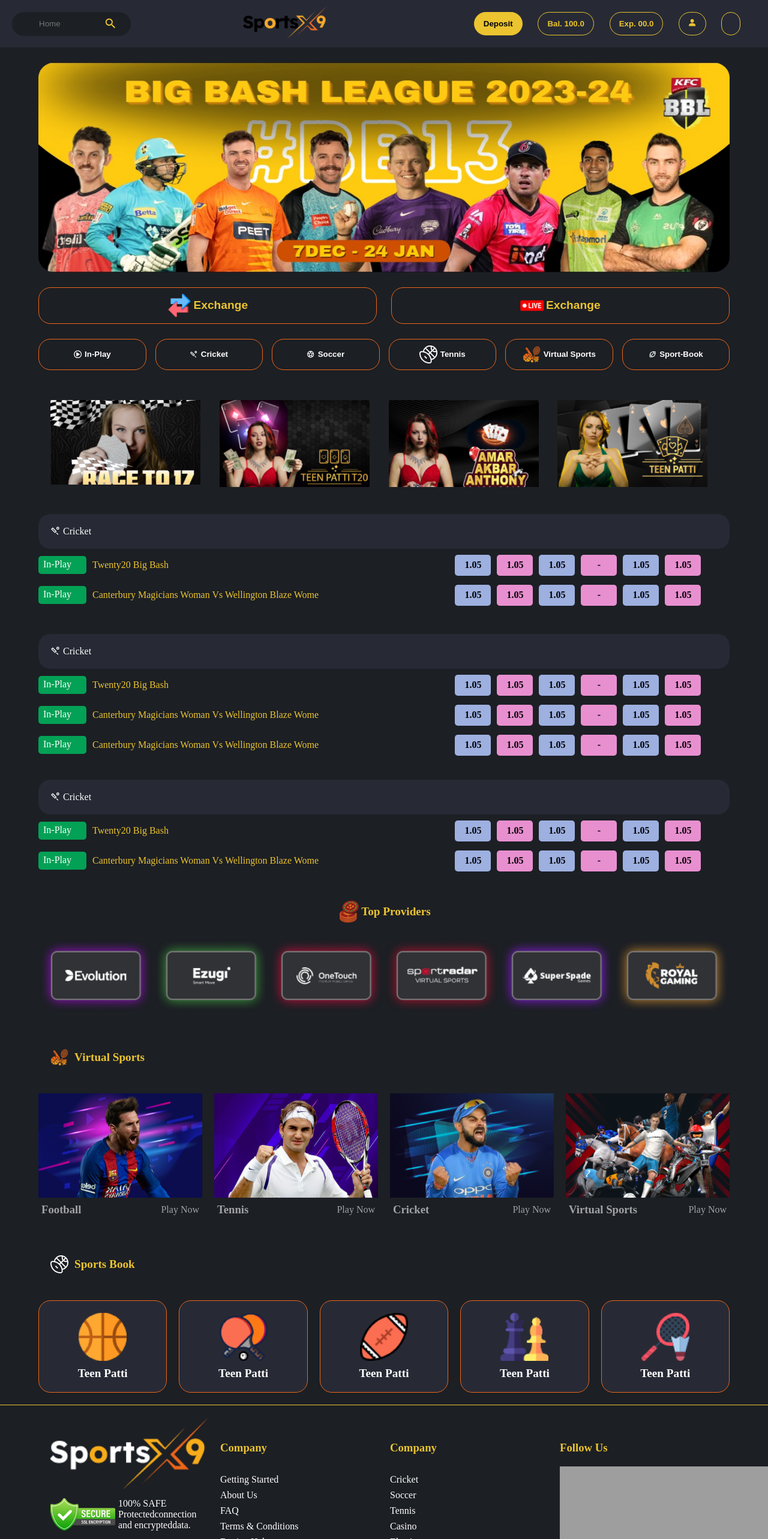
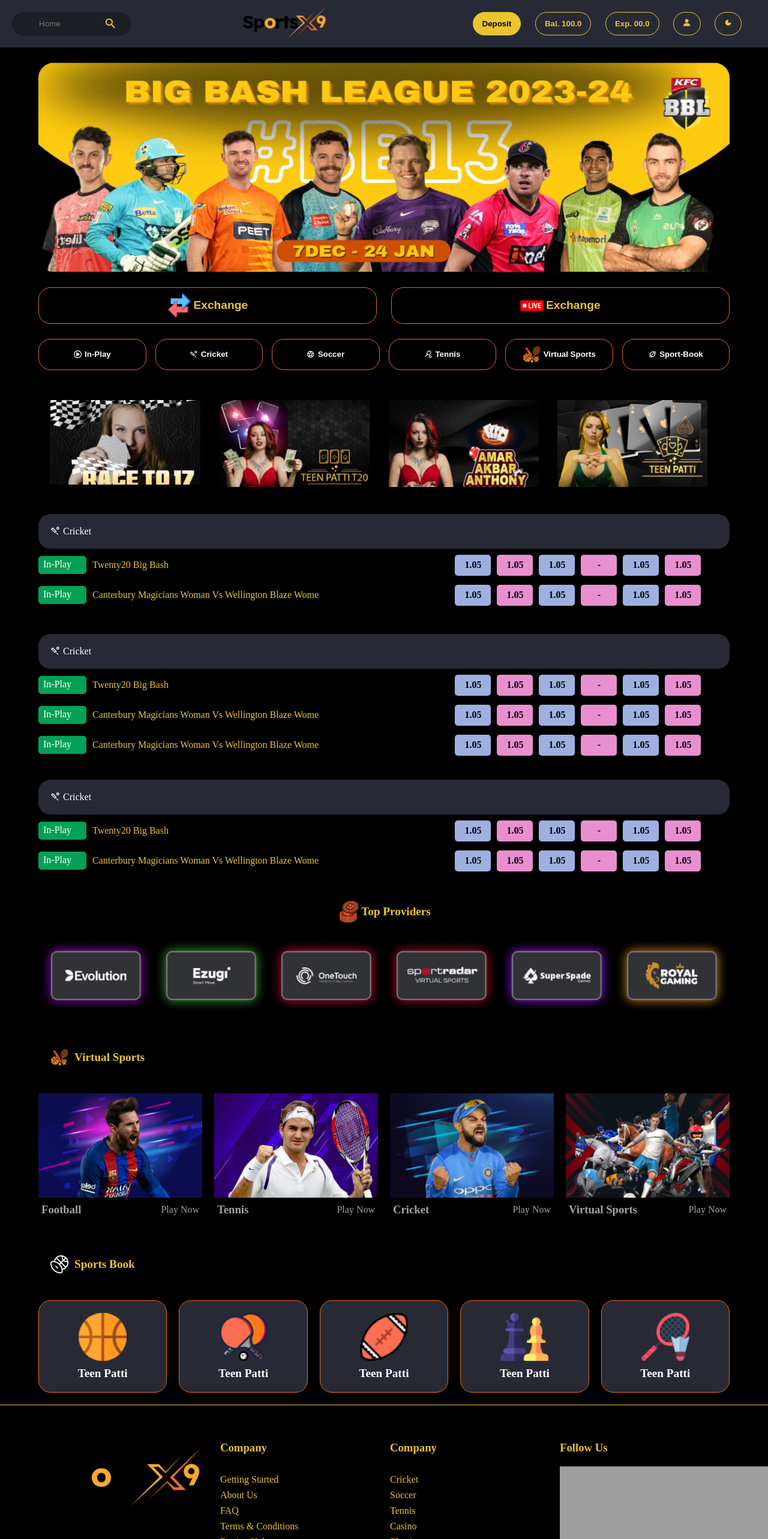
Before and after one commit to AmmarMubashir/sportX9, a React (Vite) app: page / in a window 1280 px wide. Shown: the top 2566 px of the page at 60% size. Built offline with nearby package versions, Linux system fonts and the light colour scheme; grey boxes are pictures that could not be loaded.

Commit message:
dark-light mode enabled

```diff
--- a/src/components/Home/HeroSection.css
+++ b/src/components/Home/HeroSection.css
@@ -1,3 +1,89 @@
+button {
+  padding: 10px 15px;
+  border-radius: 20px;
+  outline: none;
+  border: 1px solid #ebc430;
+  cursor: pointer;
+  color: #ebc430;
+  background: none;
+  font-weight: bold;
+}
+
+.white {
+  background: white;
+}
+.black {
+  background: #1c1f24;
+}
+
+.navbar {
+  width: 100%;
+  height: 79px;
+  background-color: #272a35;
+  display: flex;
+  align-items: center;
+  justify-content: space-between;
+  padding: 20px;
+  position: relative;
+  z-index: 10;
+}
+
+.inputSection {
+  width: 20%;
+  display: flex;
+  align-items: center;
+}
+.inputSection input {
+  height: 40px;
+  width: 80%;
+  padding: 15px 45px;
+  border: none;
+  background: #1c1f24;
+  border-radius: 20px;
+  color: #ebc430;
+}
+.inputSection .icon {
+  color: #ebc430;
+  font-size: 1.4rem;
+  font-weight: bold;
+  position: relative;
+  left: -45px;
+  cursor: pointer;
+}
+
+.logoSection {
+  width: 20%;
+  position: relative;
+  /* display: flex; */
+}
+.logoSection img {
+  width: 60%;
+  position: relative;
+  /* top: 20px;
+  z-index: 10; */
+  margin-left: 10px;
+}
+/* .trapezoid {
+  background: #272a35;
+  width: 70%;
+  height: 300px;
+  position: absolute;
+  top: 115px;
+  left: 0;
+  clip-path: polygon(0 0, 100% 0, 65% 13%, 29% 13%);
+} */
+
+.navButtonsSection {
+  width: 40%;
+  display: flex;
+  justify-content: space-evenly;
+}
+
+.depositBtn {
+  background-color: #ebc430;
+  color: black;
+}
+
 .heroBg {
   width: 100%;
   min-height: 350px;
@@ -35,6 +121,14 @@
 .casinoBtn p {
   font-size: 1.2rem;
 }
+.exchangeBtnDark,
+.casinoBtnColorDark {
+  color: #ebc430;
+}
+.exchangeBtnLight,
+.casinoBtnLight {
+  color: black;
+}
 .gameType {
   width: 90%;
   display: grid;
@@ -48,7 +142,12 @@
   justify-content: center;
   align-items: center;
   gap: 5px;
+}
+.gameTypeDark {
   color: white;
+}
+.gameTypeLight {
+  color: black;
 }
 
 .teenPatigame {
@@ -231,6 +330,13 @@
 
 } */
 
+.footerDark {
+  color: #ebc430;
+}
+.footerLight {
+  color: #1c1f24;
+}
+
 .footerDiv {
   border-top: 1px solid #ebc430;
   border-bottom: 1px solid #ebc430;
@@ -246,7 +352,7 @@
   margin: auto;
 }
 .footerDiv1 {
-  color: #ebc430;
+  /* color: #ebc430; */
   display: flex;
   flex-direction: column;
   gap: 15px;
@@ -275,17 +381,17 @@
   display: flex;
   flex-direction: column;
   gap: 8px;
-  color: #ebc430;
+  /* color: #ebc430; */
   list-style: none;
 }
 .footerDiv2 ul h3,
 .footerDiv3 ul h3 {
   margin-bottom: 25px;
 }
-.footerDiv2 ul li,
+/* .footerDiv2 ul li,
 .footerDiv3 ul li {
   color: white;
-}
+} */
 
 .footerDiv4 {
   display: flex;
@@ -294,17 +400,24 @@
   padding-top: 40px;
 }
 
-.footerDiv4 h3 {
-  color: #ebc430;
-}
 .socialIcon {
   display: flex;
   gap: 15px;
 }
-.paymentMethod {
+
+.paymentDark {
   display: grid;
   grid-template-columns: repeat(2, 1fr);
   gap: 15px;
+  background: #1c1f24;
+}
+.paymentLight {
+  display: grid;
+  grid-template-columns: repeat(2, 1fr);
+  gap: 15px;
+  padding: 20px;
+  background: #1c1f24;
+  border-radius: 10px;
 }
 .disclaimer {
   text-align: center;
@@ -329,6 +442,14 @@
   color: #ebc430;
 }
 
+@media (max-width: 960px) {
+  .inputSection {
+    width: 25%;
+  }
+  .navButtonsSection {
+    width: 55%;
+  }
+}
 @media (max-width: 815px) {
   .cricketContent1 {
     flex-direction: column;
@@ -346,6 +467,20 @@
 }
 
 @media (max-width: 712px) {
+  .inputSection {
+    display: none;
+  }
+  .navButtonsSection button {
+    font-size: 10px;
+  }
+  .navButtonsSection {
+    width: 80%;
+    justify-content: right;
+    gap: 5px;
+  }
+  .logoSection img {
+    width: 90%;
+  }
   .heroBg img {
     width: 90%;
     height: 250px;
@@ -368,6 +503,15 @@
 }
 
 @media (max-width: 448px) {
+  .btn_last {
+    display: none;
+  }
+  .navButtonsSection button {
+    padding: 9px 6px;
+  }
+  .logoSection img {
+    width: 100%;
+  }
   .heroBg {
     min-height: 200px;
     padding-top: 20px;
--- a/src/components/Home/HeroSection.jsx
+++ b/src/components/Home/HeroSection.jsx
@@ -1,4 +1,4 @@
-import React, { Fragment } from "react";
+import React, { Fragment, useEffect, useState } from "react";
 import "./HeroSection.css";
 import heroBg from "../../assets/heroBg.png";
 import exchange from "../../assets/exchange.png";
@@ -38,7 +38,7 @@
 import facebook from "../../assets/facebook.png";
 import insta from "../../assets/insta.png";
 
-import footerLogo from "../../assets/footerLogo.png";
+import blackLogo from "../../assets/blackLogo.png";
 
 import netbanking from "../../assets/netbanking.png";
 import visa from "../../assets/visa.png";
@@ -49,10 +49,47 @@
 import { MdOutlineSportsCricket } from "react-icons/md";
 import { MdOutlineSportsSoccer } from "react-icons/md";
 import { MdOutlineSportsFootball } from "react-icons/md";
+import { MdSportsTennis } from "react-icons/md";
+
+import { MdSearch } from "react-icons/md";
+import { IoPersonSharp } from "react-icons/io5";
+import { MdDarkMode } from "react-icons/md";
+// import blackLogo from "../../assets/blackLogo.png";
+import { MdLightMode } from "react-icons/md";
 
 const HeroSection = () => {
+  const [darkMode, setDarkMode] = useState(true);
+  const changeTheme = () => {
+    setDarkMode((prevState) => !prevState);
+
+    document.body.style.background = darkMode ? "#000000" : "#ffffff";
+  };
+  document.body.style.background = darkMode ? "#000000" : "#ffffff";
   return (
     <Fragment>
+      <div className="navbar">
+        <div className="inputSection">
+          <input type="text" placeholder="Home" />
+          <MdSearch className="icon" />
+        </div>
+
+        <div className="logoSection">
+          <img src={blackLogo} alt="logo" className="navLogo" />
+          <div className="trapezoid"></div>
+        </div>
+
+        <div className="navButtonsSection">
+          <button className="depositBtn">Deposit</button>
+          <button>Bal. 100.0</button>
+          <button>Exp. 00.0</button>
+          <button className="btn_last">
+            <IoPersonSharp />
+          </button>
+          <button className="btn_last" onClick={changeTheme}>
+            {darkMode ? <MdDarkMode /> : <MdLightMode />}
+          </button>
+        </div>
+      </div>
       <div className="heroBg">
         <img src={heroBg} alt="heroBg" />
       </div>
@@ -60,35 +97,40 @@
       <div className="exchange-casino">
         <button className="exchangeBtn">
           <img src={exchange} alt="Exchange btn" />
-          <p>Exchange</p>
+          <p className={darkMode ? "exchangeBtnDark" : "exchangeBtnLight"}>
+            Exchange
+          </p>
         </button>
         <button className="casinoBtn">
           <img src={casino} alt="casino" />
-          <p>Exchange</p>
+          <p className={darkMode ? "casinoBtnDark" : "casinoBtnLight"}>
+            Exchange
+          </p>
         </button>
       </div>
       <div className="gameType">
-        <button>
+        <button className={darkMode ? "gameTypeDark" : "gameTypeLight"}>
           <FaRegPlayCircle />
           <p>In-Play</p>
         </button>
-        <button>
+        <button className={darkMode ? "gameTypeDark" : "gameTypeLight"}>
           <MdOutlineSportsCricket />
           <p>Cricket</p>
         </button>
-        <button>
+        <button className={darkMode ? "gameTypeDark" : "gameTypeLight"}>
           <MdOutlineSportsSoccer />
           <p>Soccer</p>
         </button>
-        <button>
-          <img src={tennis} alt="tennis" />
+        <button className={darkMode ? "gameTypeDark" : "gameTypeLight"}>
+          <MdSportsTennis />
           <p>Tennis</p>
         </button>
-        <button>
+        <button className={darkMode ? "gameTypeDark" : "gameTypeLight"}>
           <img src={virtualSport} alt="virtualSport" />
+
           <p>Virtual Sports</p>
         </button>
-        <button>
+        <button className={darkMode ? "gameTypeDark" : "gameTypeLight"}>
           <MdOutlineSportsFootball />
           <p>Sport-Book</p>
         </button>
@@ -314,12 +356,16 @@
         <div className="footerDiv">
           <div className="footerDivInner">
             <div className="footerDiv1">
-              <img src={footerLogo} alt="footerLogo" />
+              <img src={blackLogo} alt="footerLogo" />
               <div className="secureBox">
                 <img src={secure} alt="secure" />
-                <p>100% SAFE Protectedconnection and encrypteddata.</p>
+                <p className={darkMode ? "footerDark" : "footerLight"}>
+                  100% SAFE Protectedconnection and encrypteddata.
+                </p>
               </div>
-              <h3>Rensposible Gaming</h3>
+              <h3 className={darkMode ? "footerDark" : "footerLight"}>
+                Rensposible Gaming
+              </h3>
               <div className="responsibleGame">
                 <img src={responsible1} alt="responsible1" />
                 <img src={responsible2} alt="responsible2" />
@@ -328,7 +374,7 @@
               </div>
             </div>
             <div className="footerDiv2">
-              <ul>
+              <ul className={darkMode ? "footerDark" : "footerLight"}>
                 <h3>Company</h3>
                 <li>Getting Started</li>
                 <li>About Us</li>
@@ -339,7 +385,7 @@
               </ul>
             </div>
             <div className="footerDiv3">
-              <ul>
+              <ul className={darkMode ? "footerDark" : "footerLight"}>
                 <h3>Company</h3>
                 <li>Cricket</li>
                 <li>Soccer</li>
@@ -350,13 +396,15 @@
               </ul>
             </div>
             <div className="footerDiv4">
-              <h3>Follow Us</h3>
+              <h3 className={darkMode ? "footerDark" : "footerLight"}>
+                Follow Us
+              </h3>
               <div className="socialIcon">
                 <img src={facebook} alt="facebook" />
                 <img src={insta} alt="insta" />
               </div>
               <h3>Payment Method</h3>
-              <div className="paymentMethod">
+              <div className={darkMode ? "paymentDark" : "paymentLight"}>
                 <img src={transfer} alt="transfer" />
                 <img src={up} alt="up" />
                 <img src={netbanking} alt="netbanking" />
--- a/src/components/Home/Home.jsx
+++ b/src/components/Home/Home.jsx
@@ -5,7 +5,7 @@
 const Home = () => {
   return (
     <Fragment>
-      <Navbar />
+      {/* <Navbar /> */}
       <HeroSection />
     </Fragment>
   );
--- a/src/components/layout/Navbar.jsx
+++ b/src/components/layout/Navbar.jsx
@@ -1,11 +1,18 @@
-import React from "react";
+import React, { useState, useEffect } from "react";
 import "./Navbar.css";
 
 import { MdSearch } from "react-icons/md";
 import { IoPersonSharp } from "react-icons/io5";
+import { MdDarkMode } from "react-icons/md";
 import blackLogo from "../../assets/blackLogo.png";
+import { CiLight } from "react-icons/ci";
 
 const Navbar = () => {
+  const [lightMode, setLightMode] = useState(false);
+
+  const changeTheme = () => {
+    setLightMode(!lightMode);
+  };
   return (
     <div className="navbar">
       <div className="inputSection">
@@ -25,7 +32,9 @@
         <button className="btn_last">
           <IoPersonSharp />
         </button>
-        <button className="btn_last"></button>
+        <button className="btn_last" onClick={changeTheme}>
+          {lightMode ? <CiLight /> : <MdDarkMode />}
+        </button>
       </div>
     </div>
   );
--- a/src/index.css
+++ b/src/index.css
@@ -3,6 +3,6 @@
   padding: 0;
   box-sizing: border-box;
 }
-body {
+/* body {
   background: #1c1f24;
-}
+} */
```
